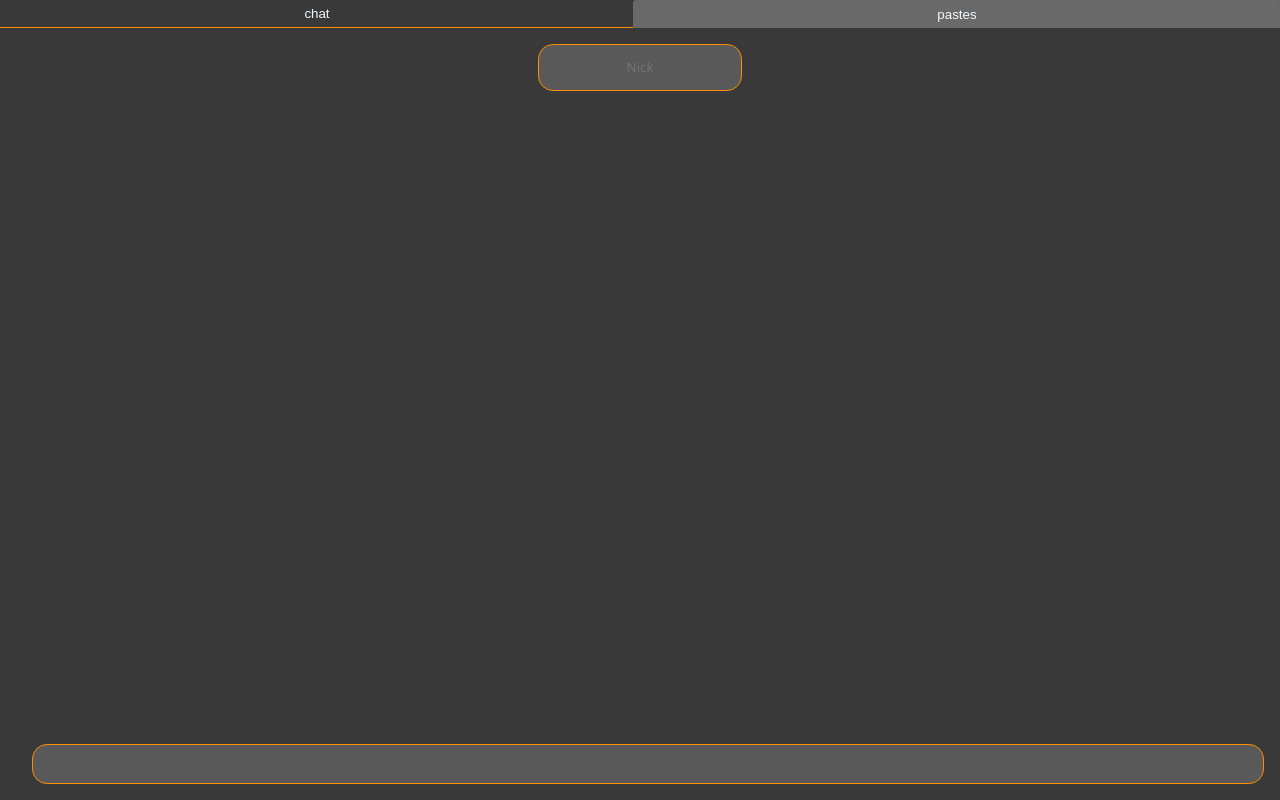
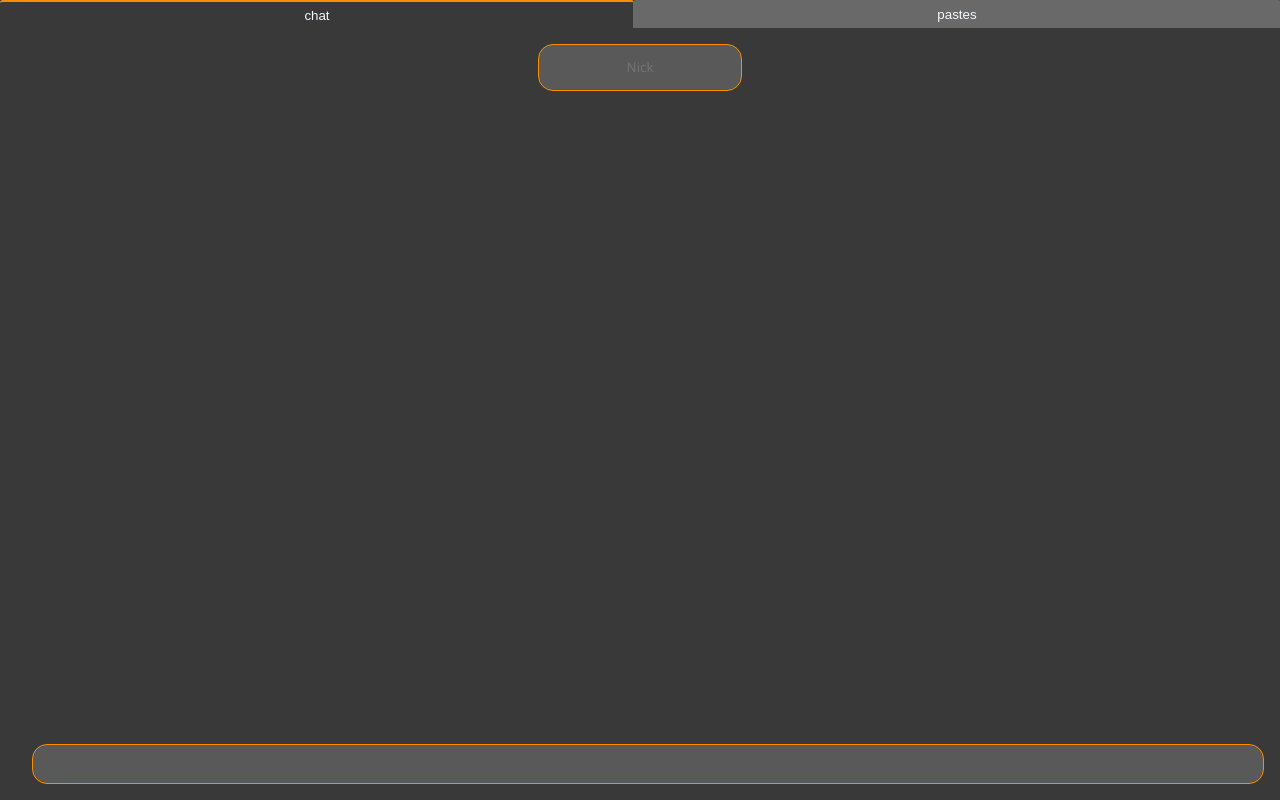
Before and after one commit to aQaTL/chitchat, a plain HTML site: page frontend/index.html in a window 1280 px wide. Drawn offline with nearby package versions, Linux system fonts and the light colour scheme.

Commit message:
Active tab border top

```diff
--- a/frontend/styles/style.css
+++ b/frontend/styles/style.css
@@ -44,7 +44,7 @@ header {
 	outline: 0;
 	background-color: #393939;
 	color: #F0F8FF;
-	border-bottom: 2px solid darkorange;
+	border-top: 2px solid darkorange;
 }
 
 .chat {
```
